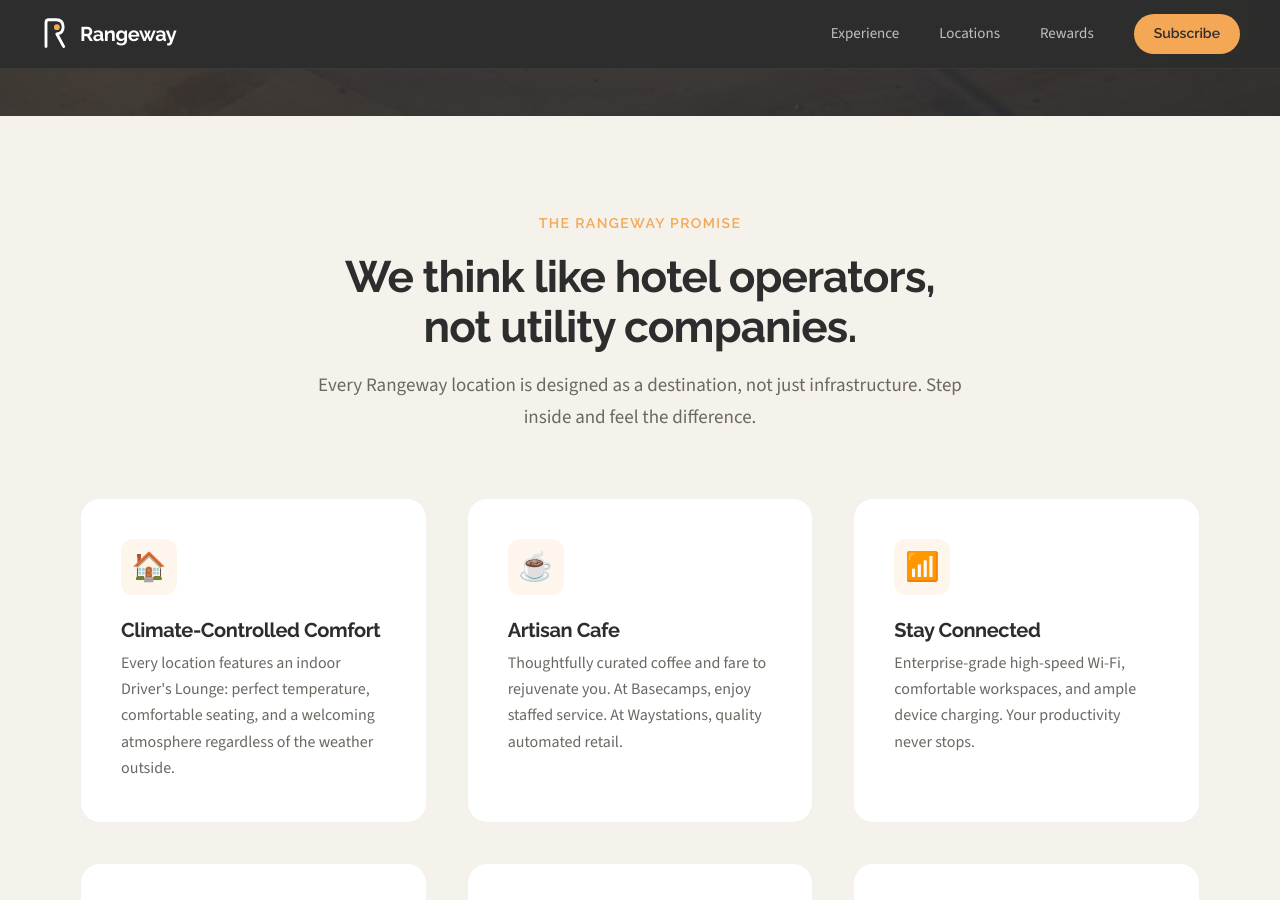
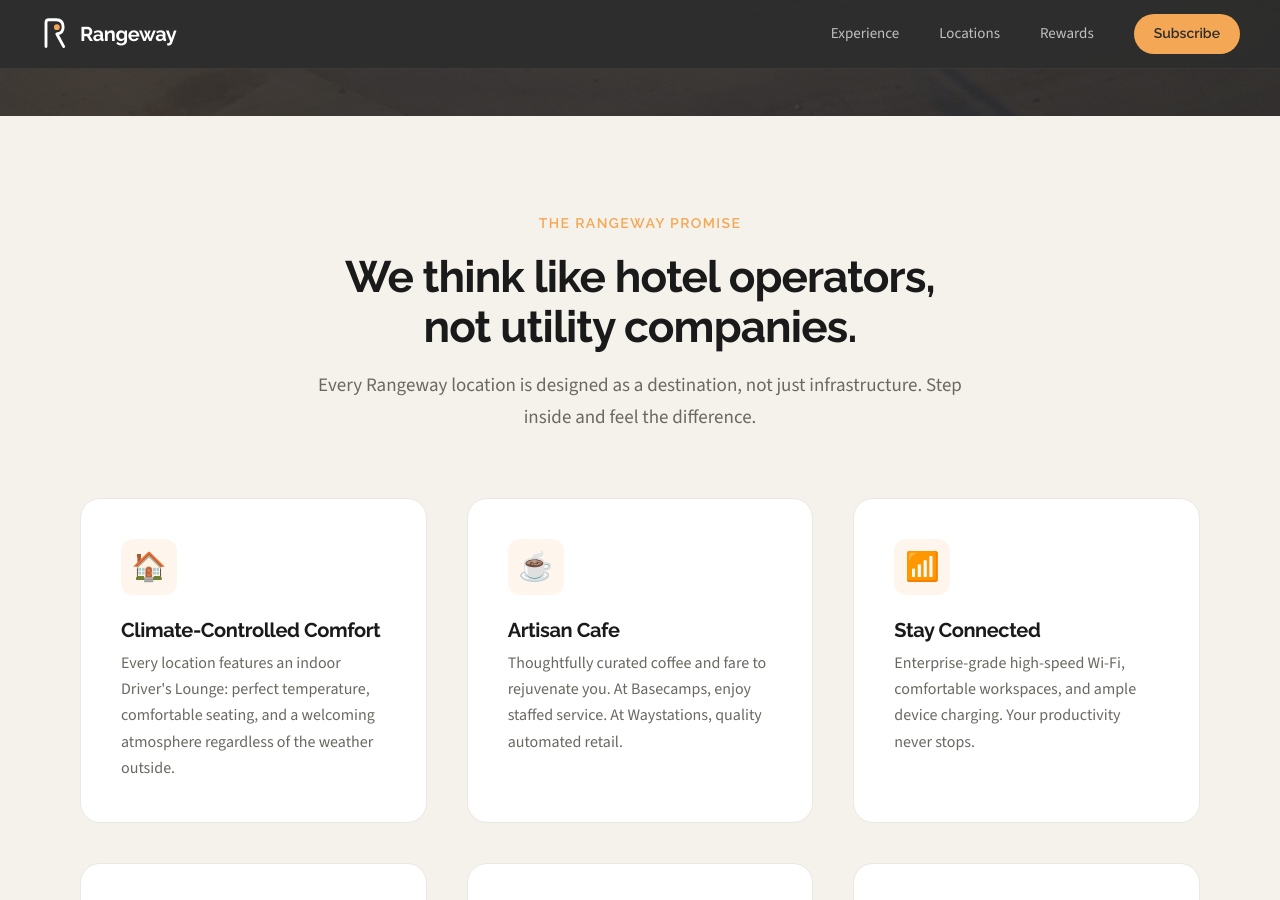
Before and after one commit to Redwood-Mobility/rangeway-concept, a Jekyll site: the page built from index.html, in a window 1280 px wide and 900 px high, scrolled down 784 px. Built offline with Jekyll 4.4.1, drawn with Linux system fonts in a browser that asks for light colours.

Commit message:
Add light/dark mode based on system preferences

```diff
--- a/_includes/footer.html
+++ b/_includes/footer.html
@@ -3,7 +3,7 @@
     <div class="footer-brand">
       <svg width="32" height="36" viewBox="0 0 96 112" class="footer-mark">
         <path d="M20 100 L20 16 C20 10 24 6 30 6 L56 6 C72 6 80 16 80 32 C80 46 72 54 58 56 L82 100"
-              stroke="#2d2d2d" stroke-width="10" fill="none" stroke-linecap="round" stroke-linejoin="round"/>
+              stroke="var(--footer-logo-r, #2d2d2d)" stroke-width="10" fill="none" stroke-linecap="round" stroke-linejoin="round"/>
         <circle cx="58" cy="32" r="10" fill="#f4a855"/>
       </svg>
       <p>Where charging becomes part of the journey.</p>
--- a/_sass/_base.scss
+++ b/_sass/_base.scss
@@ -1,3 +1,49 @@
+// ==========================================================================
+// Light/Dark Mode CSS Custom Properties
+// ==========================================================================
+
+:root {
+  // Light mode (default)
+  --color-bg: #{$cream};
+  --color-bg-alt: #{$white};
+  --color-text: #{$charcoal};
+  --color-text-muted: #{$gray-600};
+  --color-heading: #{$charcoal-deep};
+  --color-border: #{$gray-200};
+  --color-card-bg: #{$white};
+  --color-warm: #{$warm};
+  --color-warm-hover: #{$warm-hover};
+  --color-sage: #{$sage};
+  --shadow-sm: 0 2px 8px rgba(0, 0, 0, 0.06);
+  --shadow-md: 0 4px 16px rgba(0, 0, 0, 0.08);
+  --shadow-lg: 0 8px 32px rgba(0, 0, 0, 0.12);
+  --footer-logo-r: #{$charcoal};
+}
+
+@media (prefers-color-scheme: dark) {
+  :root {
+    // Dark mode
+    --color-bg: #{$charcoal-deep};
+    --color-bg-alt: #{$charcoal};
+    --color-text: #{$cream};
+    --color-text-muted: #{$gray-300};
+    --color-heading: #{$white};
+    --color-border: #{$charcoal-light};
+    --color-card-bg: #{$charcoal};
+    --color-warm: #{$warm};
+    --color-warm-hover: #{$warm-hover};
+    --color-sage: #{$sage};
+    --shadow-sm: 0 2px 8px rgba(0, 0, 0, 0.3);
+    --shadow-md: 0 4px 16px rgba(0, 0, 0, 0.4);
+    --shadow-lg: 0 8px 32px rgba(0, 0, 0, 0.5);
+    --footer-logo-r: #{$cream};
+  }
+}
+
+// ==========================================================================
+// Base Styles
+// ==========================================================================
+
 *,
 *::before,
 *::after {
@@ -17,11 +63,12 @@
   font-size: 1.125rem;
   font-weight: 400;
   line-height: 1.7;
-  color: $charcoal;
-  background: $cream;
+  color: var(--color-text);
+  background: var(--color-bg);
   -webkit-font-smoothing: antialiased;
   -moz-osx-font-smoothing: grayscale;
   overflow-x: hidden;
+  transition: background-color 0.3s ease, color 0.3s ease;
 }
 
 // Typography Hierarchy
@@ -82,7 +129,7 @@
 // Selection styling
 ::selection {
   background: rgba($warm, 0.3);
-  color: $charcoal;
+  color: var(--color-heading);
 }
 
 // Focus visible for all interactive elements
--- a/_sass/_sections.scss
+++ b/_sass/_sections.scss
@@ -3,7 +3,7 @@
 // ==========================================================================
 
 .experience-section {
-  background: $cream;
+  background: var(--color-bg);
   position: relative;
 }
 
@@ -14,12 +14,12 @@
 
   h2 {
     margin-bottom: $space-sm;
-    color: $charcoal;
+    color: var(--color-heading);
   }
 
   p {
     font-size: 1.1875rem;
-    color: $gray-600;
+    color: var(--color-text-muted);
     line-height: 1.7;
   }
 }
@@ -39,16 +39,16 @@
 }
 
 .experience-card {
-  background: $white;
+  background: var(--color-card-bg);
   border-radius: $radius-xl;
   padding: $space-lg;
   transition: transform $transition-base, box-shadow $transition-base, border-color $transition-base;
-  border: 1px solid rgba($charcoal, 0.06);
+  border: 1px solid var(--color-border);
 
   &:hover {
     transform: translateY(-6px);
-    box-shadow: $shadow-card-hover;
-    border-color: rgba($warm, 0.2);
+    box-shadow: var(--shadow-lg);
+    border-color: rgba($warm, 0.3);
 
     .icon {
       transform: scale(1.05);
@@ -71,12 +71,12 @@
 
   h3 {
     margin-bottom: $space-xs;
-    color: $charcoal;
+    color: var(--color-heading);
     font-size: 1.25rem;
   }
 
   p {
-    color: $gray-600;
+    color: var(--color-text-muted);
     font-size: 1rem;
     line-height: 1.65;
     margin: 0;
```
